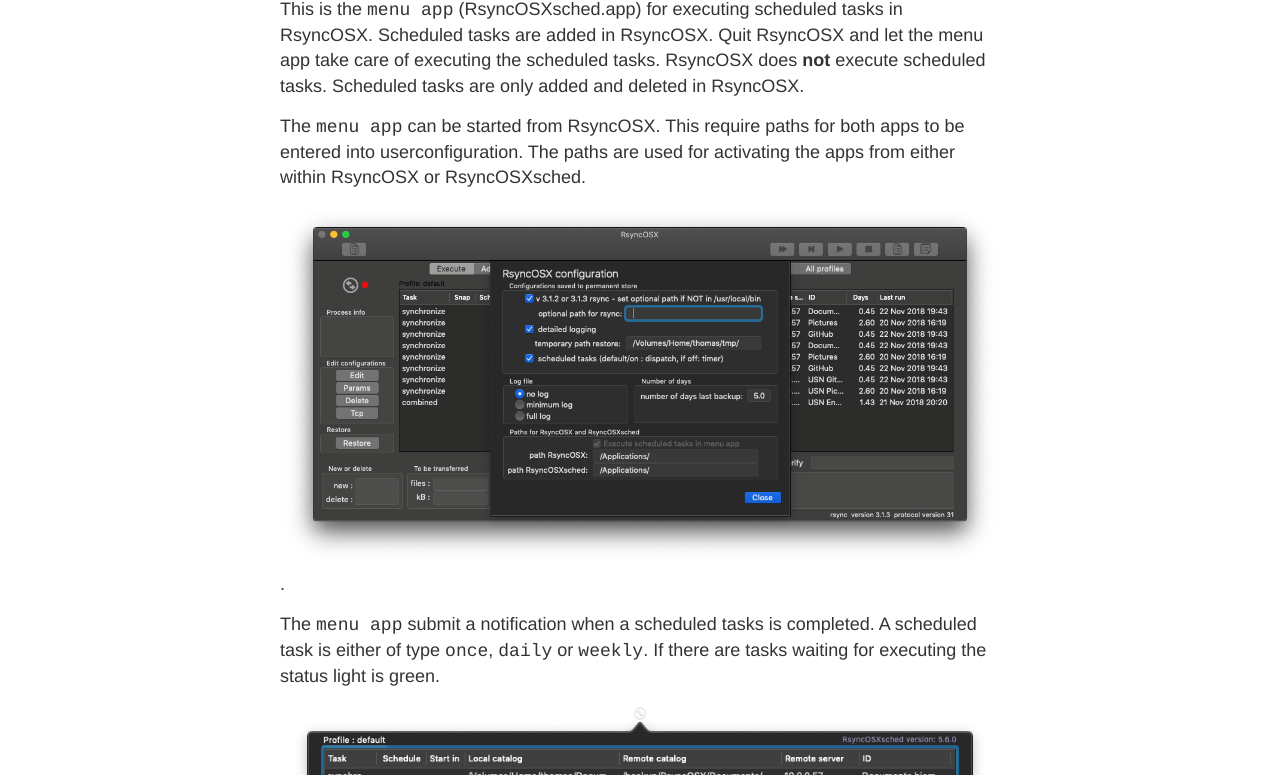
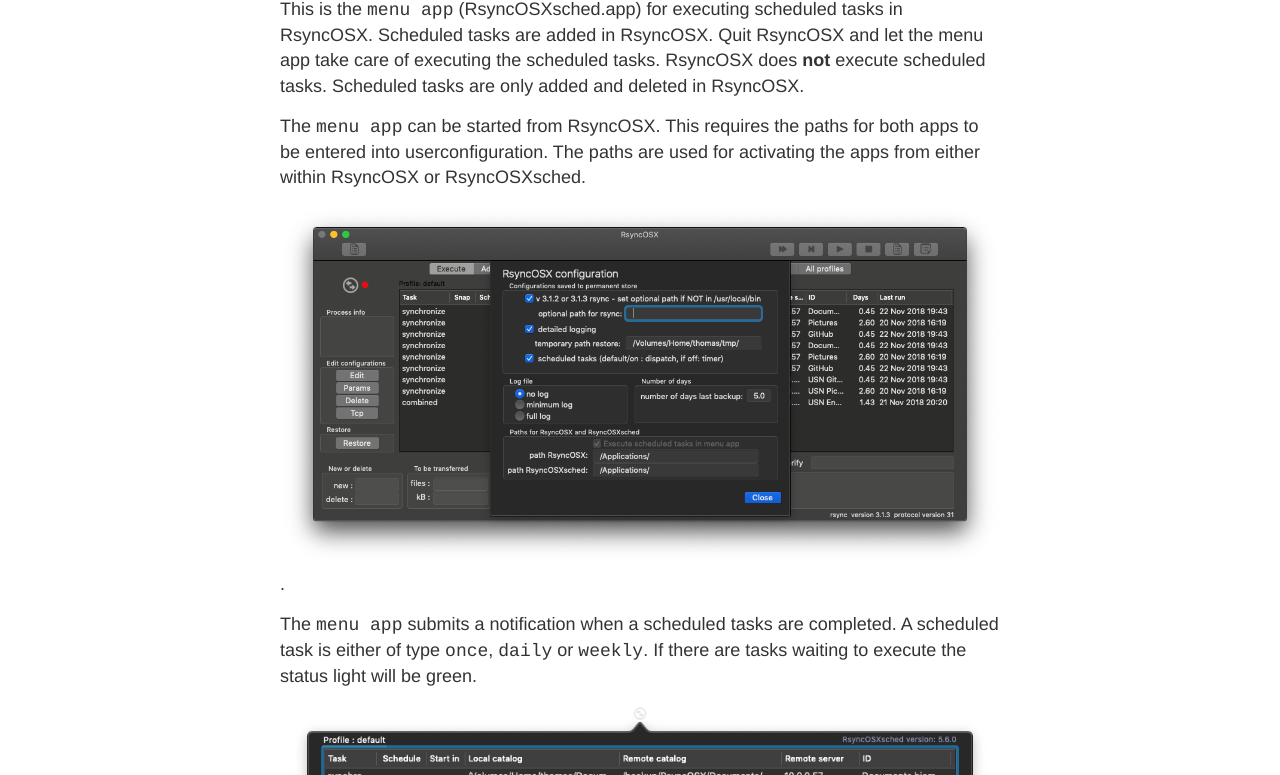
Before and after one commit to d2s/Documentation, a Jekyll site: the page built from _posts/2018-04-10-Menuapp.md, in a window 1280 px wide. Shown: the part 230-1005 px from the top of the page. Built offline with Jekyll 4.4.1, drawn with Linux system fonts in a browser that asks for light colours.

Commit message:
Minor grammar tweaks in docs

```diff
--- a/_posts/2018-04-10-Menuapp.md
+++ b/_posts/2018-04-10-Menuapp.md
@@ -5,11 +5,11 @@ permalink: Menuapp
 ---
 This is the `menu app` (RsyncOSXsched.app) for executing scheduled tasks in RsyncOSX. Scheduled tasks are added in RsyncOSX. Quit RsyncOSX and let the menu app take care of executing the scheduled tasks. RsyncOSX does **not** execute scheduled tasks. Scheduled tasks are only added and deleted in RsyncOSX.
 
-The `menu app` can be started from RsyncOSX. This require paths for both apps to be entered into userconfiguration.  The paths are used for activating the apps from either within RsyncOSX or RsyncOSXsched.
+The `menu app` can be started from RsyncOSX. This requires the paths for both apps to be entered into userconfiguration.  The paths are used for activating the apps from either within RsyncOSX or RsyncOSXsched.
 
 ![](/images/RsyncOSX/master/menuapp/userconfig.png).
 
-The `menu app` submit a notification when a scheduled tasks is completed. A scheduled task is either of type `once`, `daily` or `weekly`. If there are tasks waiting for executing the status light is green.
+The `menu app` submits a notification when a scheduled tasks are completed. A scheduled task is either of type `once`, `daily` or `weekly`. If there are tasks waiting to execute the status light will be green.
 
 ![](/images/RsyncOSX/master/menuapp/menuapp1.png)
 
```
